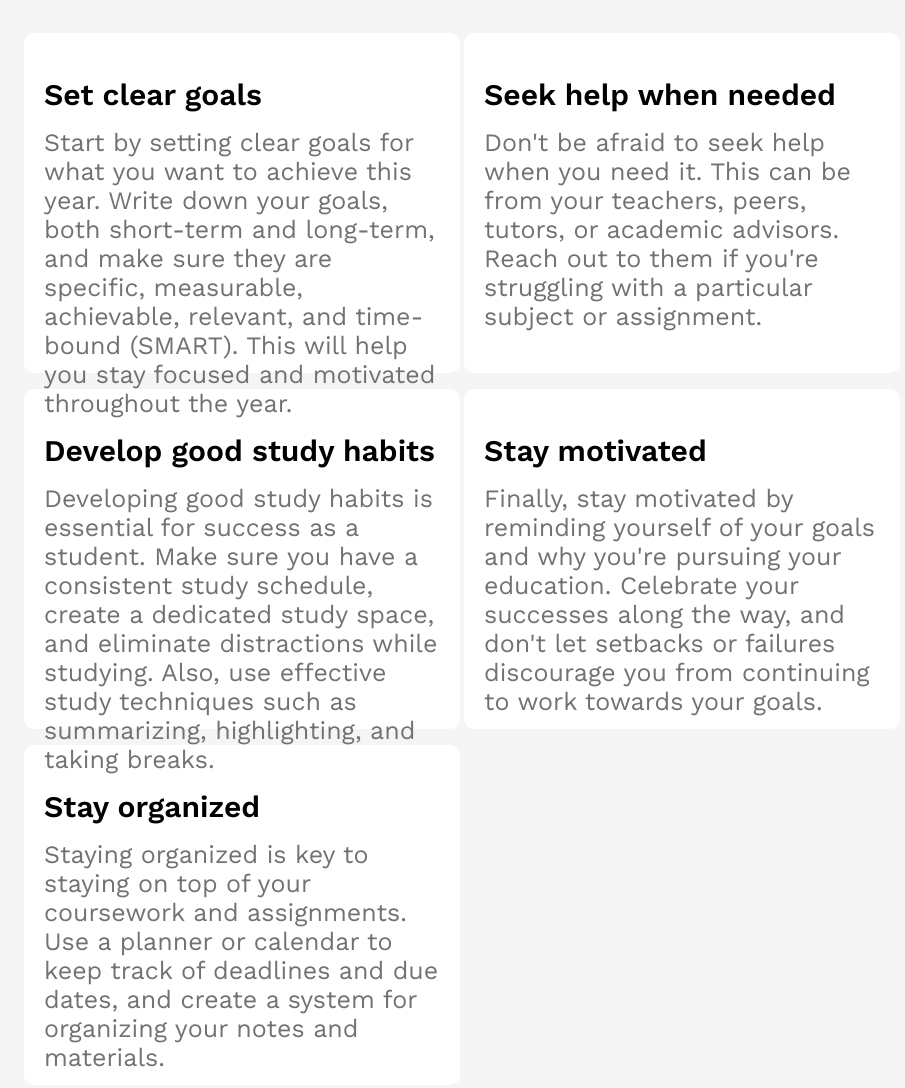
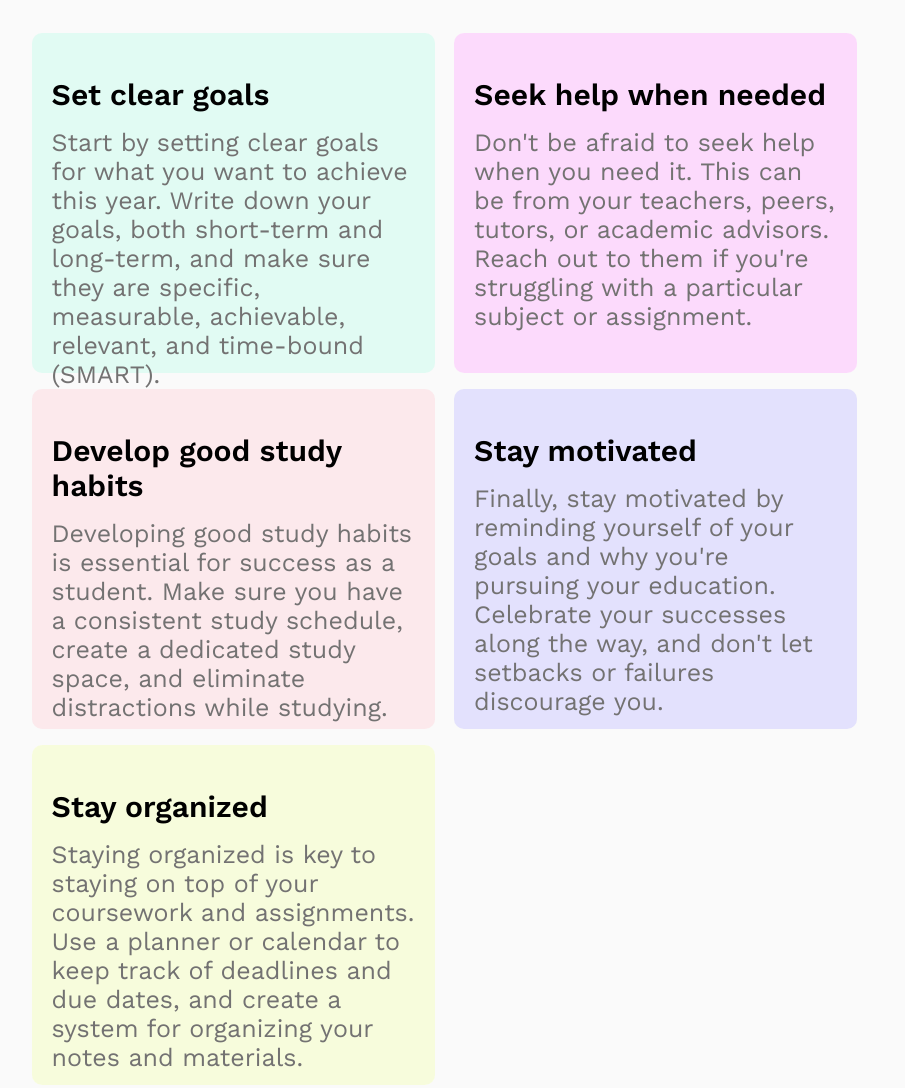
Before and after one commit to ShahanaMahfuzaShanta/new-year-project, a plain HTML site: page index.html in a window 1280 px wide. Shown: the part 2420-3508 px from the top of the page, without its empty margins (198-1103 px from the left). Drawn offline with nearby package versions, Linux system fonts and the light colour scheme.

Commit message:
complete

```diff
--- a/index.html
+++ b/index.html
@@ -95,27 +95,25 @@
         <h1 class="section-title">A Student Should Do</h1>
         <div class="bonus-details">
           <div class="bonus-detail">
-            <div class="root">
+            <div class="root" style="background-color: rgba(127, 255, 212, 0.200);">
               <h2 class="plan-title">Set clear goals</h2>
-              <p>
+              <p >
                 Start by setting clear goals for what you want to achieve this
                 year. Write down your goals, both short-term and long-term, and
                 make sure they are specific, measurable, achievable, relevant,
-                and time-bound (SMART). This will help you stay focused and
-                motivated throughout the year.
+                and time-bound (SMART).
               </p>
             </div>
-            <div class="root">
+            <div class="root" style="background-color: rgba(255, 192, 203, 0.300);">
               <h2 class="plan-title">Develop good study habits</h2>
               <p>
                 Developing good study habits is essential for success as a
                 student. Make sure you have a consistent study schedule, create
                 a dedicated study space, and eliminate distractions while
-                studying. Also, use effective study techniques such as
-                summarizing, highlighting, and taking breaks.
+                studying.
               </p>
             </div>
-            <div class="root">
+            <div class="root" style="background-color: rgba(246, 255, 192, 0.514);">
               <h2 class="plan-title">Stay organized</h2>
               <p>
                 Staying organized is key to staying on top of your coursework
@@ -126,7 +124,7 @@
             </div>
           </div>
           <div class="bonus-detail">
-            <div class="root">
+            <div class="root" style="background-color: rgba(255, 192, 255, 0.534);">
               <h2 class="plan-title">Seek help when needed</h2>
               <p>
                 Don't be afraid to seek help when you need it. This can be from
@@ -135,13 +133,12 @@
                 assignment.
               </p>
             </div>
-            <div class="root">
+            <div class="root" style="background-color: rgba(196, 192, 255, 0.438);">
               <h2 class="plan-title">Stay motivated</h2>
               <p>
                 Finally, stay motivated by reminding yourself of your goals and
                 why you're pursuing your education. Celebrate your successes
-                along the way, and don't let setbacks or failures discourage you
-                from continuing to work towards your goals.
+                along the way, and don't let setbacks or failures discourage you.
               </p>
             </div>
           </div>
--- a/styles/style.css
+++ b/styles/style.css
@@ -101,9 +101,10 @@
 
 /* extra section */
 .bonus {
-  background-color: whitesmoke;
+  background-color: rgba(245, 245, 245, 0.5);
   padding-top: 50px;
   padding-bottom: 50px;
+  padding-right: 35px;
   border-radius: 10px;
 }
 .bonus-details {
@@ -114,11 +115,10 @@
 }
 
 .bonus-detail {
-  width: 45%;
+  width: 43%;
 }
 
 .root {
-  background-color: white;
   height: 300px;
   width: 100%;
   margin-bottom: 16px;
```
